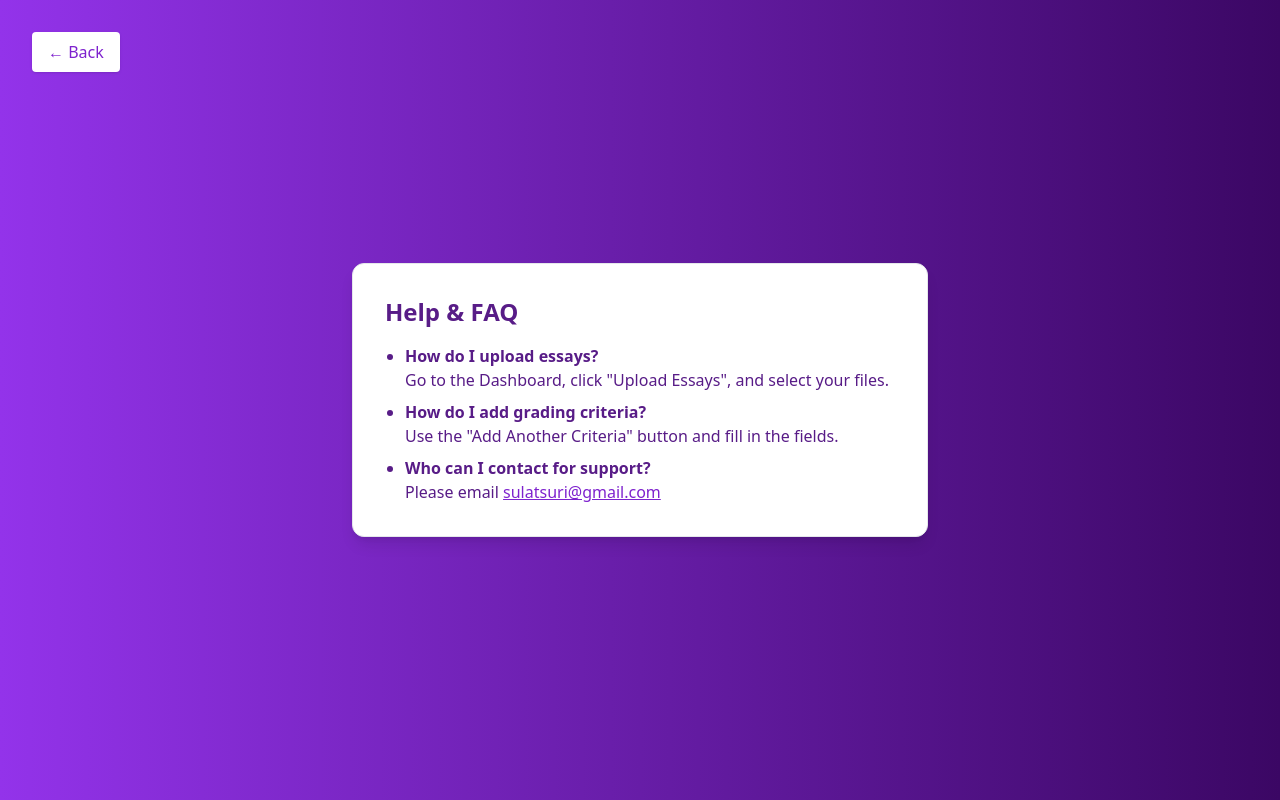
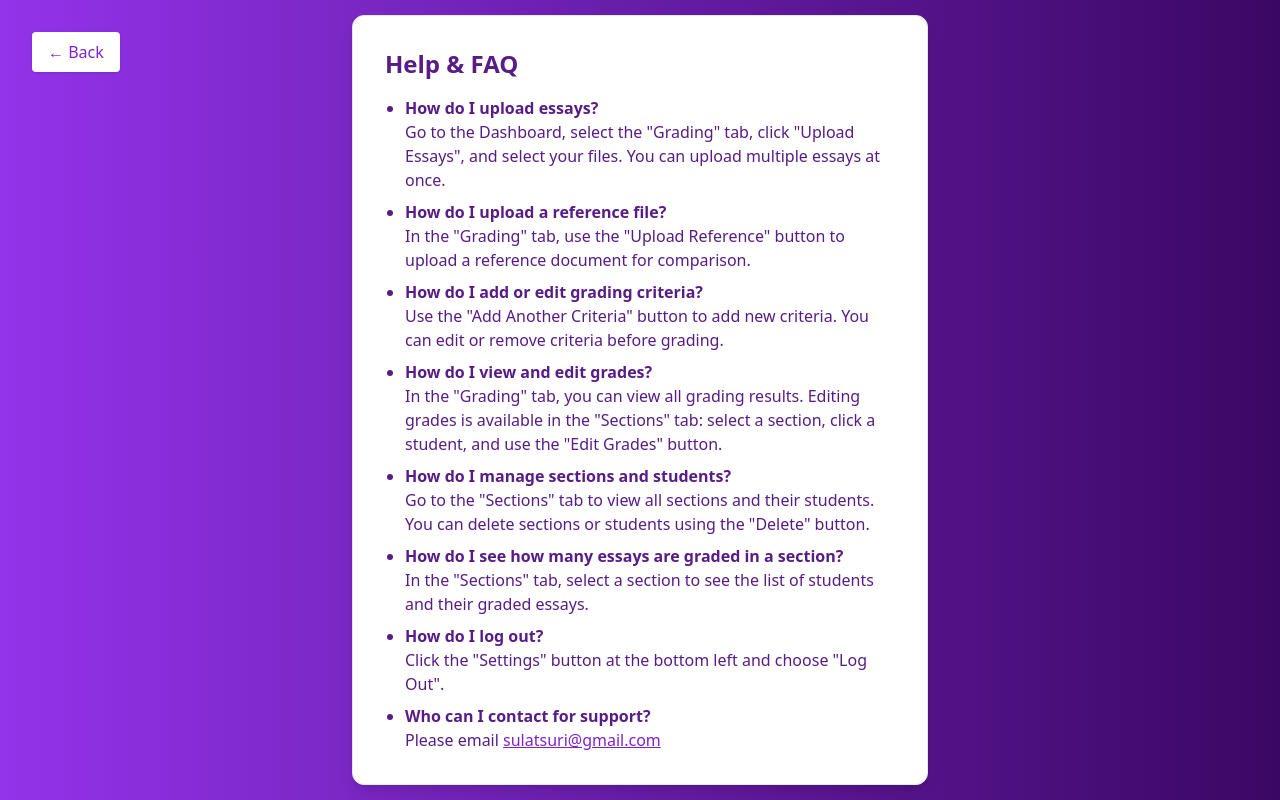
Before and after one commit to joshuaformento/sulat-suri-frontend, a React (Vite) app: page /help-faq in a window 1280 px wide. Built offline with nearby package versions, Linux system fonts and the light colour scheme.

Commit message:
helfaq updated

```diff
--- a/src/components/HelpFAQ.tsx
+++ b/src/components/HelpFAQ.tsx
@@ -24,12 +24,37 @@ export default function HelpFAQ() {
           <li>
             <strong>How do I upload essays?</strong>
             <br />
-            Go to the Dashboard, click "Upload Essays", and select your files.
+            Go to the Dashboard, select the "Grading" tab, click "Upload Essays", and select your files. You can upload multiple essays at once.
           </li>
           <li>
-            <strong>How do I add grading criteria?</strong>
+            <strong>How do I upload a reference file?</strong>
             <br />
-            Use the "Add Another Criteria" button and fill in the fields.
+            In the "Grading" tab, use the "Upload Reference" button to upload a reference document for comparison.
+          </li>
+          <li>
+            <strong>How do I add or edit grading criteria?</strong>
+            <br />
+            Use the "Add Another Criteria" button to add new criteria. You can edit or remove criteria before grading.
+          </li>
+          <li>
+            <strong>How do I view and edit grades?</strong>
+            <br />
+            In the "Grading" tab, you can view all grading results. Editing grades is available in the "Sections" tab: select a section, click a student, and use the "Edit Grades" button.
+          </li>
+          <li>
+            <strong>How do I manage sections and students?</strong>
+            <br />
+            Go to the "Sections" tab to view all sections and their students. You can delete sections or students using the "Delete" button.
+          </li>
+          <li>
+            <strong>How do I see how many essays are graded in a section?</strong>
+            <br />
+            In the "Sections" tab, select a section to see the list of students and their graded essays.
+          </li>
+          <li>
+            <strong>How do I log out?</strong>
+            <br />
+            Click the "Settings" button at the bottom left and choose "Log Out".
           </li>
           <li>
             <strong>Who can I contact for support?</strong>
```
